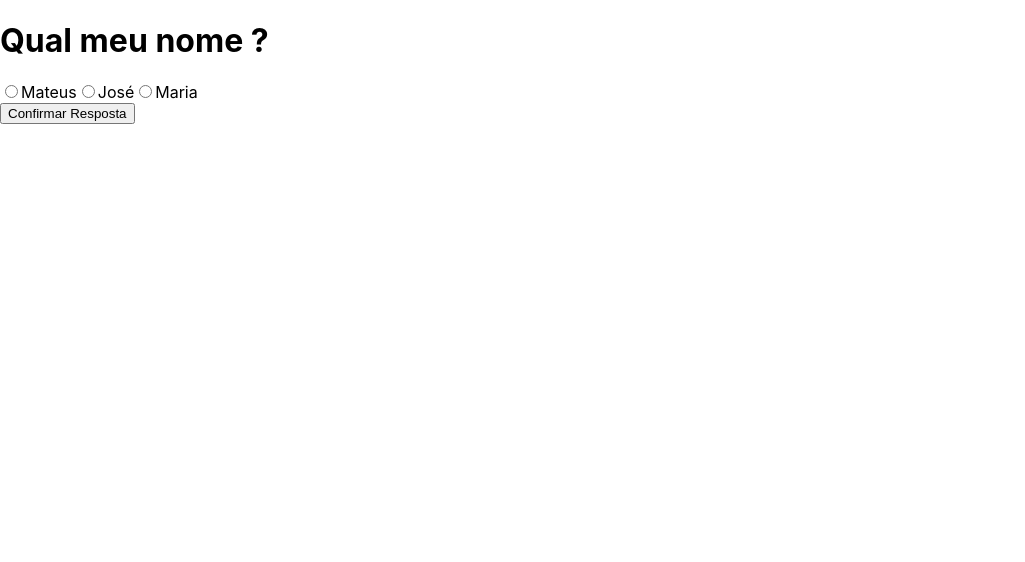
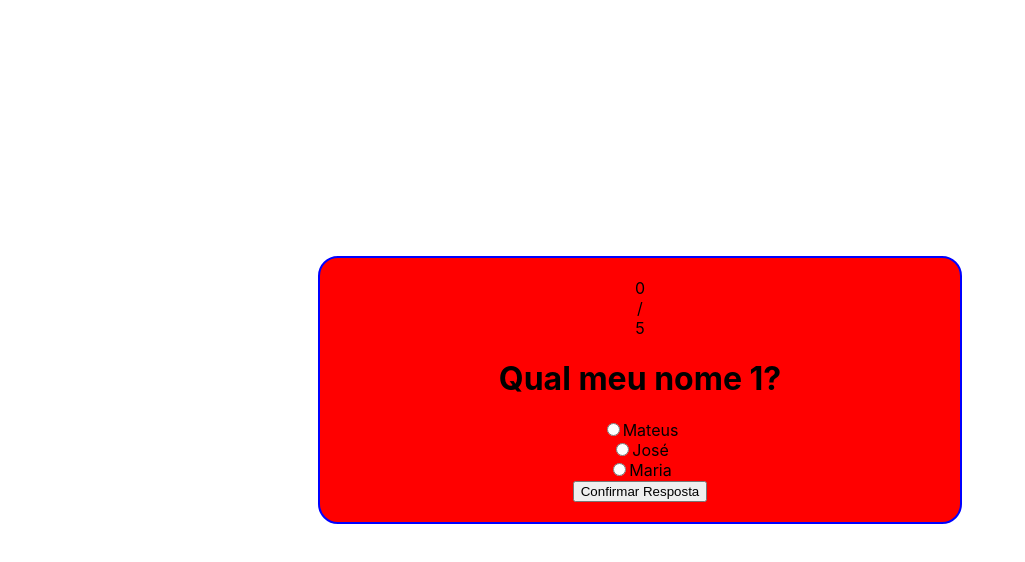
Before and after one commit to joeydoesntsharefood/GiftFamilyNigth, a React (Create React App) app in the folder gift-family/: page / in a window 1280 px wide. Both pictures are taken after a click on the button "Clique Aqui". Shown: the top 562 px of the page, without its empty margins (0-1025 px from the left). Built offline with nearby package versions, Linux system fonts and the light colour scheme.

Commit message:
functional better and css

```diff
--- a/gift-family/package.json
+++ b/gift-family/package.json
@@ -3,6 +3,7 @@
   "version": "0.1.0",
   "private": true,
   "dependencies": {
+    "@ant-design/icons": "^4.7.0",
     "@testing-library/jest-dom": "^5.14.1",
     "@testing-library/react": "^12.0.0",
     "@testing-library/user-event": "^13.2.1",
--- a/gift-family/public/index.html
+++ b/gift-family/public/index.html
@@ -24,7 +24,7 @@
       work correctly both with client-side routing and a non-root public URL.
       Learn how to configure a non-root public URL by running `npm run build`.
     -->
-    <title>React App</title>
+    <title>Bora Cheirar ?</title>
   </head>
   <body>
     <noscript>You need to enable JavaScript to run this app.</noscript>
--- a/gift-family/src/Questions/Questions.ts
+++ b/gift-family/src/Questions/Questions.ts
@@ -6,7 +6,27 @@ export interface IQuestion {
 
 const Questions: IQuestion[] = [
   {
-    question: 'Qual meu nome ?',
+    question: 'Qual meu nome 1?',
+    answer: 'Mateus',
+    options: ['Mateus', 'José', 'Maria']
+  },
+  {
+    question: 'Qual meu nome 2?',
+    answer: 'Mateus',
+    options: ['Mateus', 'José', 'Maria']
+  },
+  {
+    question: 'Qual meu nome 3?',
+    answer: 'Mateus',
+    options: ['Mateus', 'José', 'Maria']
+  },
+  {
+    question: 'Qual meu nome 4?',
+    answer: 'Mateus',
+    options: ['Mateus', 'José', 'Maria']
+  },
+  {
+    question: 'Qual meu nome 5?',
     answer: 'Mateus',
     options: ['Mateus', 'José', 'Maria']
   }
--- a/gift-family/src/RenderQuestions/App.css
+++ /dev/null
@@ -1,38 +0,0 @@
-.App {
-  text-align: center;
-}
-
-.App-logo {
-  height: 40vmin;
-  pointer-events: none;
-}
-
-@media (prefers-reduced-motion: no-preference) {
-  .App-logo {
-    animation: App-logo-spin infinite 20s linear;
-  }
-}
-
-.App-header {
-  background-color: #282c34;
-  min-height: 100vh;
-  display: flex;
-  flex-direction: column;
-  align-items: center;
-  justify-content: center;
-  font-size: calc(10px + 2vmin);
-  color: white;
-}
-
-.App-link {
-  color: #61dafb;
-}
-
-@keyframes App-logo-spin {
-  from {
-    transform: rotate(0deg);
-  }
-  to {
-    transform: rotate(360deg);
-  }
-}
--- a/gift-family/src/RenderQuestions/RenderQuestions.tsx
+++ b/gift-family/src/RenderQuestions/RenderQuestions.tsx
@@ -1,21 +1,33 @@
 import React, {useState, useEffect} from 'react'
-import { Button, Form, Radio } from 'antd'
+import { Button, Form, Radio, Space } from 'antd'
+import { RightOutlined } from '@ant-design/icons'
 import Questions,{ IQuestion }from '../Questions/Questions'
-import './App.css'
+import './RenderQuestions.css'
 
 function RenderQuestions() {
   const [answer, setAnswer] = useState<string>()
   const [question, setQuestion] = useState<string>()
   const [options, setOptions] = useState<string[]>()
+  const [correct, setCorrect] = useState<boolean>()
+  const [questionPage, setQuestionPage] = useState<number>(0)
+  const [form] = Form.useForm()
+  const [answersCorrect, setanswersCorrect] = useState<number>(0)
   useEffect(() => {
-    setOptions(Questions[0].options)
-    setQuestion(Questions[0].question)
-    setAnswer(Questions[0].answer)
-  }, [])
+    setOptions(Questions[questionPage].options)
+    setQuestion(Questions[questionPage].question)
+    setAnswer(Questions[questionPage].answer)
+  }, [questionPage])
+  function resetQuestionPage () {
+    setQuestionPage((prev: number) => prev + 1)
+    setCorrect(false)
+    form.resetFields()
+  }
   function testing (e: IQuestion) {
     if (e.answer) {
       if (e.answer === answer) {
         console.log('Sua resposta esta correta')
+        setanswersCorrect((prev: number) => prev + 1)
+        setCorrect(true)
       } else {
         console.log('Sua resposta esta errada')
       }
@@ -24,8 +36,12 @@ function RenderQuestions() {
     }
   }
   return (
-    <>
+    <div>
+      <Space>
+        {answersCorrect}/{Questions.length}
+      </Space>
       <Form
+        form={form}
         onFinish={e => testing(e)}
       >
         <Form.Item
@@ -33,19 +49,23 @@ function RenderQuestions() {
           name='answer'
         >
           <Radio.Group>
-            {options && options.map((item: string) => <Radio value={item}>{item}</Radio>)}
+            <Space direction='vertical'>
+              {options && options.map((item: string) => <Radio className='options' value={item}>{item}</Radio>)}
+            </Space>
           </Radio.Group>
         </Form.Item>
         <Form.Item>
           <Button
           type="primary"
           htmlType="submit"
+          className='button-request'
           >
             Confirmar Resposta
           </Button>
         </Form.Item>
       </Form>
-    </>
+      {correct && <RightOutlined onClick={() => resetQuestionPage()}/>}
+    </div>
   )
 }
 
--- /dev/null
+++ b/gift-family/src/StartPlay/StartPlay.css
@@ -0,0 +1,12 @@
+.div-playground {
+  background-color: red;
+  max-width: 600px;
+  width: 100%;
+  margin-left: auto;
+  margin-right: auto;
+  margin-top: 20%;
+  text-align: center;
+  padding: 20px;
+  border: 2px solid blue;
+  border-radius: 20px;
+}
--- a/gift-family/src/StartPlay/StartPlay.tsx
+++ b/gift-family/src/StartPlay/StartPlay.tsx
@@ -1,16 +1,17 @@
 import { useState } from 'react'
 import { Button } from 'antd'
 import RenderQuestions from '../RenderQuestions/RenderQuestions'
+import './StartPlay.css'
 
 function StartPlay () {
   const [play, setPlay] = useState<boolean>(false)
   return (
     <>
-      {!(play) && <div>
+      {!(play) && <div className='div-playground'>
         <h1>Bora jogar ?</h1>
         <Button onClick={() => setPlay(true)}>Clique Aqui</Button>
       </div>}
-      {play && <div>
+      {play && <div className='div-playground'>
         <RenderQuestions />
       </div>}
     </>
--- a/gift-family/src/index.tsx
+++ b/gift-family/src/index.tsx
@@ -12,7 +12,4 @@ ReactDOM.render(
   document.getElementById('root')
 );
 
-// If you want to start measuring performance in your app, pass a function
-// to log results (for example: reportWebVitals(console.log))
-// or send to an analytics endpoint. Learn more: https://bit.ly/CRA-vitals
 reportWebVitals();
```
Also changed, not shown: gift-family/src/RenderQuestions/RenderQuestions.css (added), gift-family/src/index.css (line endings or trailing spaces), 1 other file (tests, documents, lock files or other folders).
